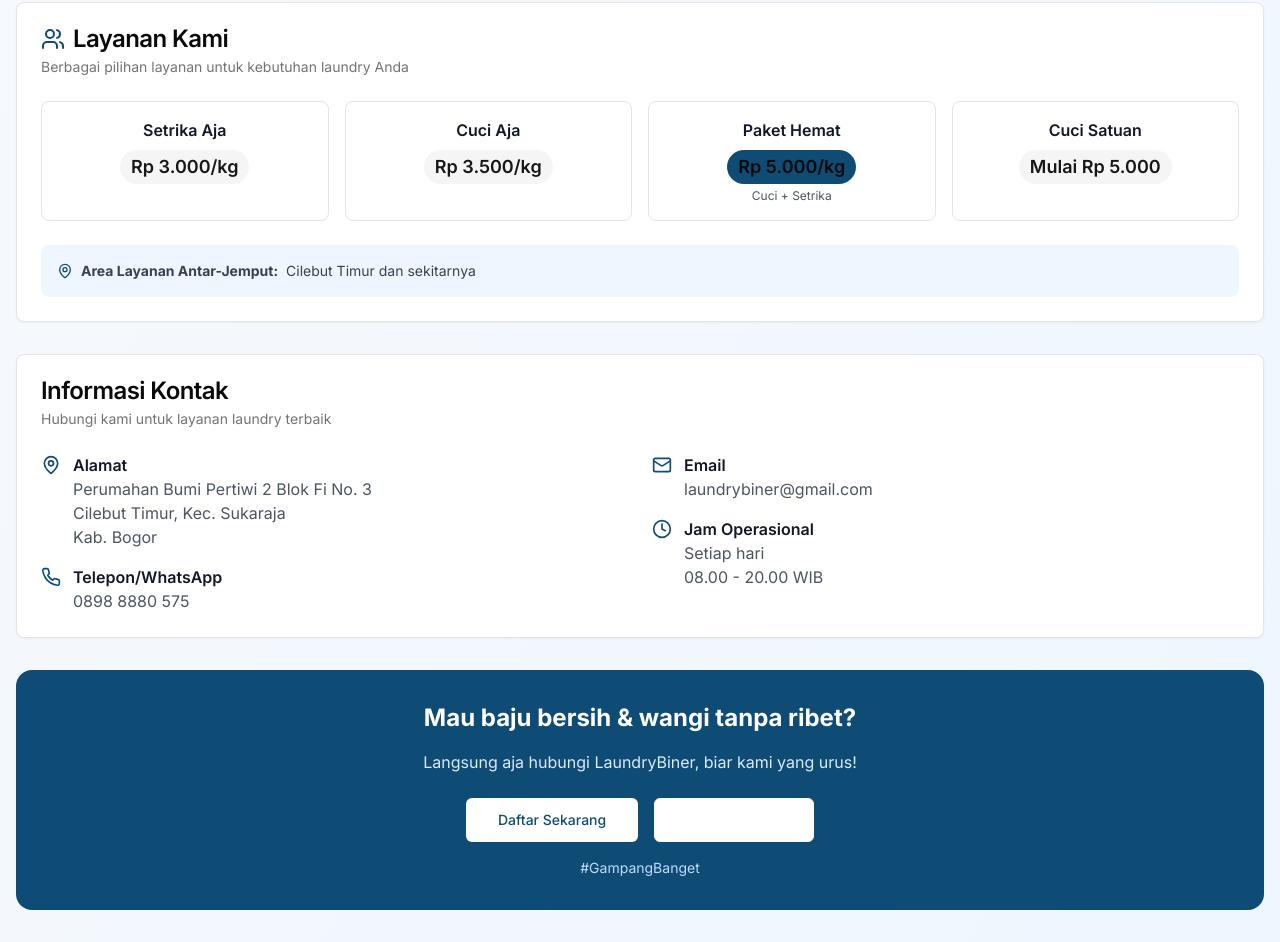
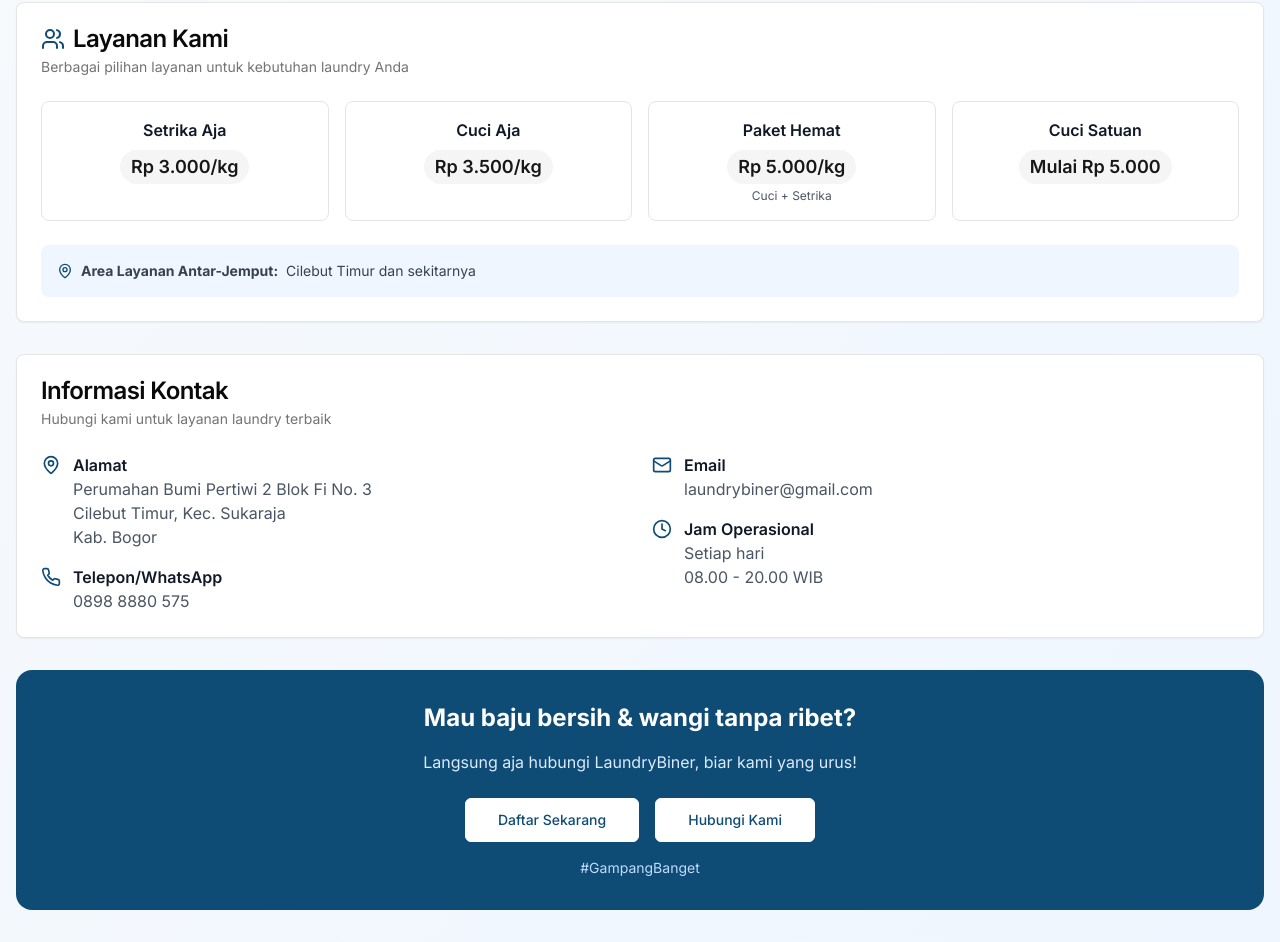
Before and after one commit to izzq8/laundrybiner, a Next.js app: page /about in a window 1280 px wide. Shown: the part 918-1860 px from the top of the page. Built offline with nearby package versions, Linux system fonts and the light colour scheme.

Commit message:
biar sama

```diff
--- a/app/about/page.tsx
+++ b/app/about/page.tsx
@@ -133,10 +133,12 @@ export default function AboutPage() {
                 </Badge>
               </div>
               <div className="text-center p-4 border rounded-lg">
-                <h4 className="font-semibold text-gray-900 mb-2">Paket Hemat</h4>
-                <Badge className="text-lg bg-[#0F4C75]">Rp 5.000/kg</Badge>
-                <p className="text-xs text-gray-600 mt-1">Cuci + Setrika</p>
-              </div>
+  <h4 className="font-semibold text-gray-900 mb-2">Paket Hemat</h4>
+  <Badge variant="secondary" className="text-lg">
+    Rp 5.000/kg
+  </Badge>
+  <p className="text-xs text-gray-600 mt-1">Cuci + Setrika</p>
+</div>
               <div className="text-center p-4 border rounded-lg">
                 <h4 className="font-semibold text-gray-900 mb-2">Cuci Satuan</h4>
                 <Badge variant="secondary" className="text-lg">
@@ -215,7 +217,9 @@ export default function AboutPage() {
           <p className="text-blue-100 mb-6">Langsung aja hubungi LaundryBiner, biar kami yang urus!</p>
           <div className="flex flex-col sm:flex-row gap-4 justify-center">
             <Link href="/auth/signup">
-              <Button size="lg" className="bg-white text-[#0F4C75] hover:bg-gray-100">
+              <Button size="lg"
+                variant="outline"
+                className="border-white text-[#0F4C75] bg-white hover:bg-[#0F4C75] hover:text-white">
                 Daftar Sekarang
               </Button>
             </Link>
@@ -223,7 +227,7 @@ export default function AboutPage() {
               <Button
                 size="lg"
                 variant="outline"
-                className="border-white text-white hover:bg-white hover:text-[#0F4C75]"
+                className="border-white text-[#0F4C75] bg-white hover:bg-[#0F4C75] hover:text-white"
               >
                 Hubungi Kami
               </Button>
--- a/app/page.tsx
+++ b/app/page.tsx
@@ -147,13 +147,11 @@ export default function HomePage() {
                 </>
               )}
             </div>
-
-            {/* Mobile Menu Button */}
+{/* Mobile Menu Button */}
             <button className="md:hidden" onClick={() => setIsMenuOpen(!isMenuOpen)}>
               {isMenuOpen ? <X className="w-6 h-6" /> : <Menu className="w-6 h-6" />}
             </button>
           </div>
-
           {/* Mobile Menu */}
           {isMenuOpen && (
             <div className="md:hidden py-4 border-t">
```
